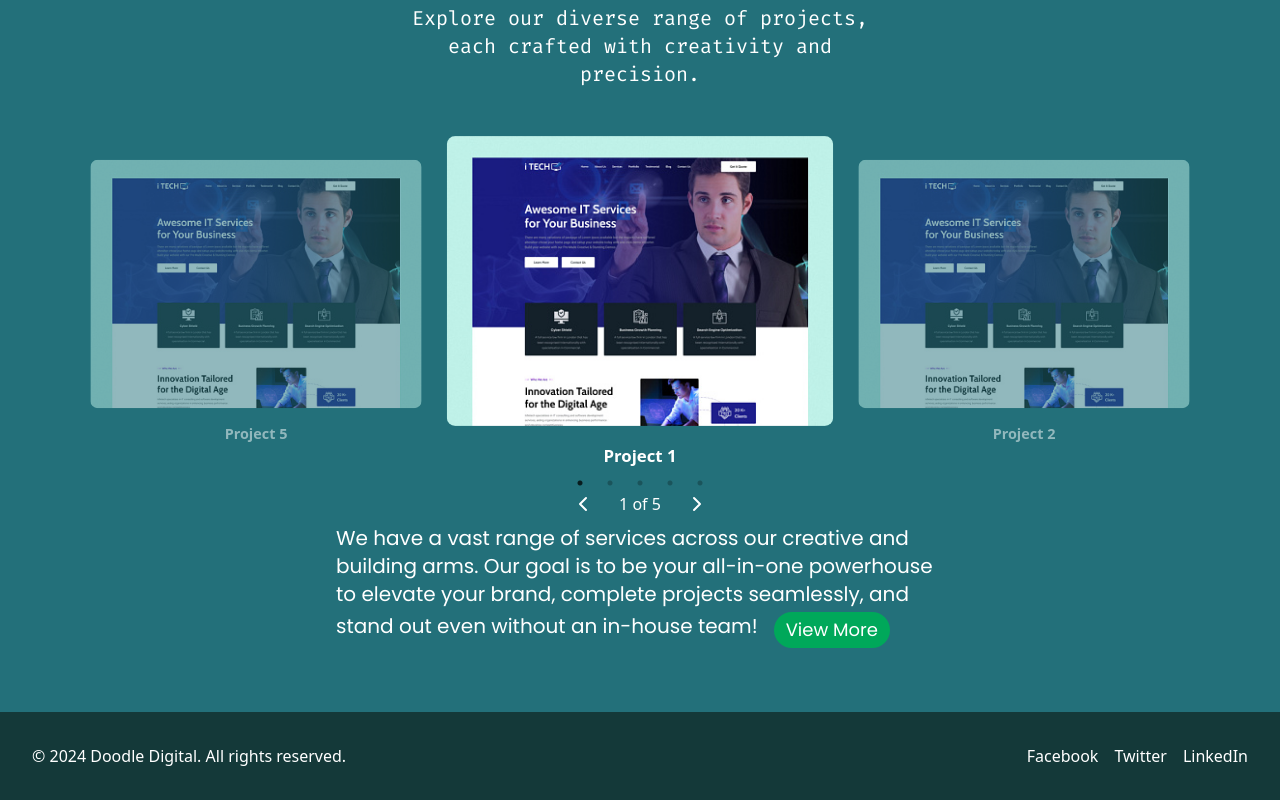
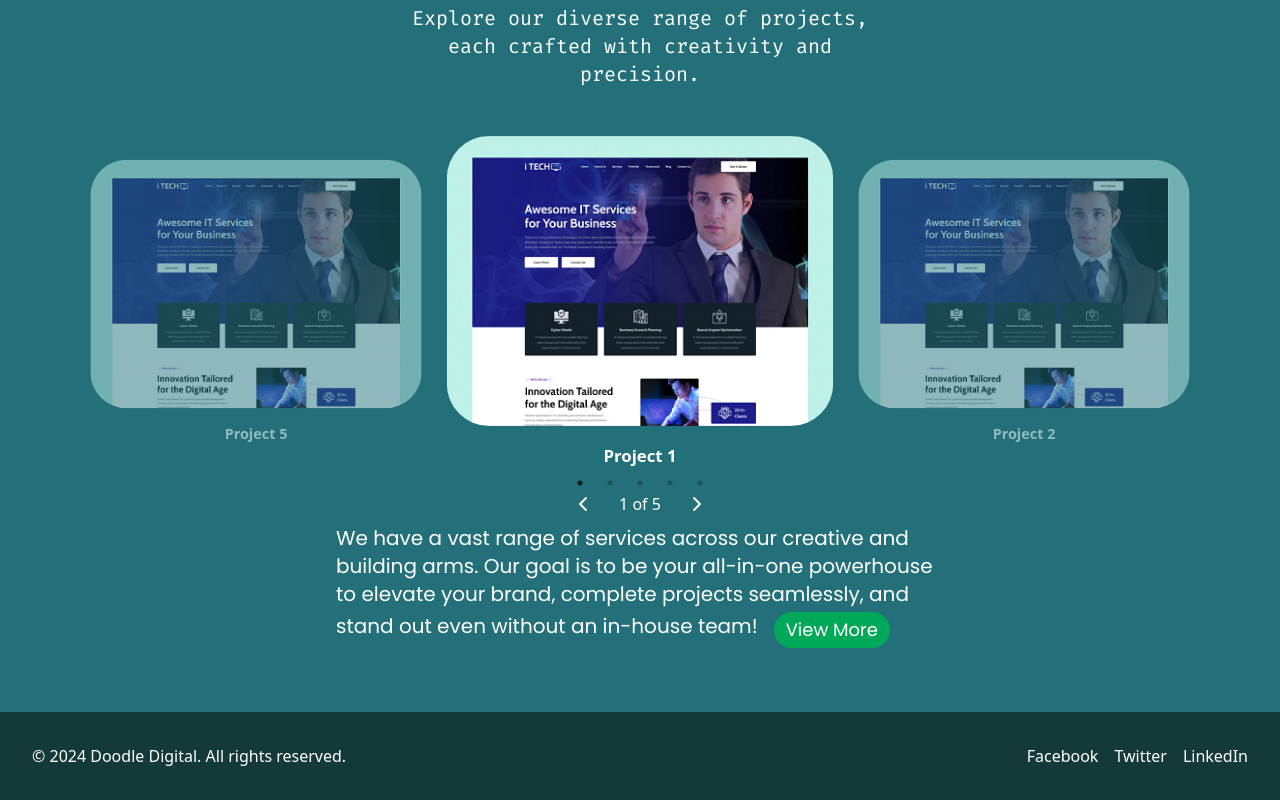
Before and after one commit to afolawebsolutions/creative-builders, a Next.js app: page / in a window 1280 px wide. Shown: the part 2512-3312 px from the top of the page. Built offline with nearby package versions, Linux system fonts and the light colour scheme; a web font is replaced by a local one.

Commit message:
add a radius

```diff
--- a/components/WorksSection.tsx
+++ b/components/WorksSection.tsx
@@ -83,7 +83,7 @@ export default function WorksSection() {
                   layout="responsive"
                   width={500}
                   height={400}
-                  className="rounded-lg"
+                  className="rounded-[40px]"
                 />
                 <h3 className="text-center mt-4 font-semibold ">{work.title}</h3>
               </div>
```
